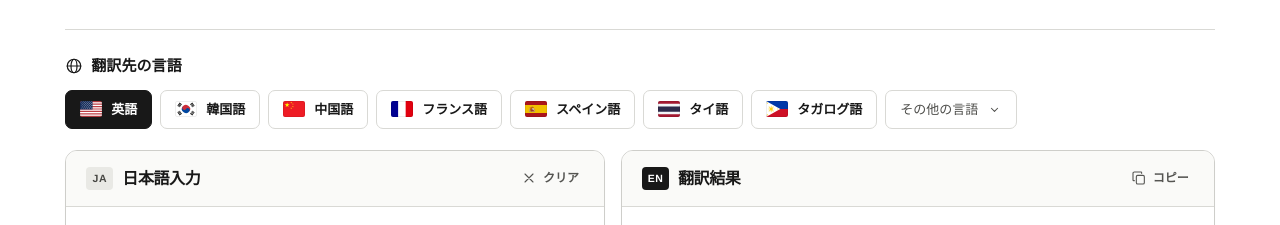
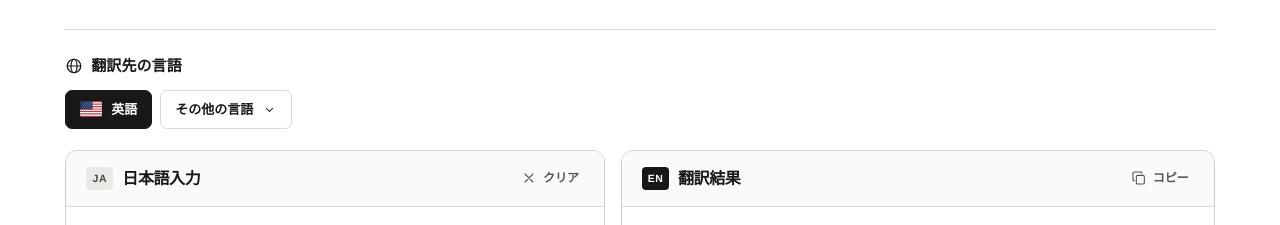
Before and after one commit to SayoShirotadu/sayo-website, a plain HTML site: page yomitora/index.html in a window 1280 px wide. Shown: the part 202-427 px from the top of the page. Drawn offline with Linux system fonts and the light colour scheme.

Commit message:
Keep English one tap away and group the other translation languages in a dropdown

```diff
--- a/yomitora/index.html
+++ b/yomitora/index.html
@@ -47,11 +47,14 @@ h1{font-size:clamp(36px,3.7vw,55px);line-height:1.28;letter-spacing:-.075em;font
 .language-list{display:flex;align-items:center;gap:8px;flex-wrap:wrap;margin-top:12px}
 .lang-chip{border:1px solid var(--line);border-radius:7px;min-height:39px;padding:7px 14px;display:inline-flex;align-items:center;justify-content:center;gap:9px;font-size:13px;font-weight:650;background:white;white-space:nowrap;transition:border-color .15s,background .15s}
 .flag{width:22px;height:16.5px;object-fit:cover;border-radius:2px;outline:1px solid #0001;outline-offset:-1px;display:block;flex:none}
-.lang-chip:hover,.phrase-card:hover,.country:hover{background:var(--soft);border-color:#91918c}
+.lang-chip:hover,.phrase-card:hover{background:var(--soft);border-color:#91918c}
 .lang-chip[aria-pressed="true"],.lang-chip.is-selected{background:var(--ink);border-color:var(--ink);color:white}
-.lang-chip.more{color:#4e4e4b;font-weight:550}
-.lang-chip.more.is-selected{color:white}
-.more .icon{width:15px;height:15px}
+.language-picker{position:relative}
+.language-caption{display:inline-flex;align-items:center;gap:inherit}
+.language-picker .icon{width:15px;height:15px}
+.language-picker select{position:absolute;inset:0;width:100%;height:100%;opacity:0;cursor:pointer;font:inherit}
+.language-picker select option{color:#181818;background:#fff}
+.language-picker:focus-within{outline:2px solid var(--ink);outline-offset:4px}
 .workspace{display:grid;grid-template-columns:minmax(0,1fr) minmax(0,1.1fr);gap:16px;align-items:stretch}
 .panel{border:1px solid #cececa;border-radius:12px;min-width:0;overflow:hidden;background:white;display:flex;flex-direction:column;box-shadow:0 2px 3px #00000003}
 .panel-header{display:flex;align-items:center;justify-content:space-between;gap:10px;padding:12px 18px 12px 20px;min-height:56px;border-bottom:1px solid var(--line);background:#fafaf8}
@@ -133,13 +136,6 @@ dialog::backdrop{background:rgb(22 22 20/.32)}
 .dialog-head{position:sticky;top:0;z-index:1;background:white;display:flex;align-items:center;justify-content:space-between;padding:17px 21px;border-bottom:1px solid var(--line)}
 .dialog-head h2{font-size:20px;font-weight:750}
 .icon-button{width:34px;height:34px}
-.country-grid{display:grid;grid-template-columns:repeat(2,minmax(0,1fr));gap:7px;padding:15px}
-.country{display:flex;align-items:center;text-align:left;gap:10px;padding:9px 11px;min-height:51px;border:1px solid transparent;border-radius:8px}
-.country[aria-pressed="true"]{background:var(--soft);border-color:var(--ink)}
-.country .flag{width:27px;height:20.25px}
-.country-text{display:grid;line-height:1.4}
-.country-text b{font-size:13px}.country-text small{font-size:11px;color:var(--muted)}
-.country .icon{margin-left:auto;width:15px;height:15px}
 .help-body{padding:20px 22px 23px}
 .help-body h3{font-size:15px;margin:16px 0 4px}
 .help-body h3:first-child{margin-top:0}
@@ -150,7 +146,8 @@ kbd{border-radius:3px;background:var(--soft);padding:1px 4px;font:inherit;font-s
 @media(min-width:1450px){.intro{padding-block:44px 40px}.output-body{min-height:255px}.language-section{padding-block:27px}.phrases{margin-top:32px}}
 @media(max-width:1000px){.wrap{width:calc(100% - 56px)}.intro{padding:29px 0}.workspace{gap:12px}.lang-chip{padding:7px 11px}.input-pad{padding:18px 17px 8px}.input-actions{padding:12px 17px 16px}.output-body{padding:18px 16px;min-height:222px}.word-row{gap:15px 12px}.phrase-card{padding:12px}.panel-header{padding-inline:14px}.word-lines{margin-bottom:19px}}
 @media(max-width:740px){.wrap{width:calc(100% - 32px);max-width:580px}.top-inner{height:54px}.brand{font-size:19px}.brand img{width:29px;height:29px}.intro{gap:12px;padding:23px 0 21px}.intro p{font-size:12px;margin-top:8px}.reading-key{display:none}h1{font-size:35px}.language-section{padding:17px 0 15px}.language-list{gap:6px;margin-top:9px}.lang-chip{font-size:12px;min-height:35px;padding:5px 9px;gap:6px}.flag{width:19px;height:14.25px}.workspace{grid-template-columns:1fr;gap:12px}.panel-header{min-height:45px;padding:8px 13px}.panel-header h2{font-size:15px}.input-pad{min-height:91px;padding:13px 15px 3px}textarea{font-size:19px;min-height:56px;height:56px;flex:none}.counter{margin-top:0}.input-actions{padding:8px 14px 13px}.primary{min-height:38px}.output-body{min-height:186px;padding:17px 15px 15px}.foreign{font-size:32px}.word-lines{margin:0 0 18px}.word-row{gap:15px 13px}.phrases{margin-top:22px}.phrase-list{grid-template-columns:repeat(2,minmax(0,1fr));gap:8px}.phrase-card{min-height:66px}.page-note{margin:18px 0 24px}.partial-note{margin:0 15px 12px}}
-@media(max-width:370px){.wrap{width:calc(100% - 24px)}.country-grid{grid-template-columns:1fr}.phrase-card strong{font-size:12px}.word-row{column-gap:10px}.word .foreign{font-size:28px}}
+@media(max-width:370px){.wrap{width:calc(100% - 24px)}.phrase-card strong{font-size:12px}.word-row{column-gap:10px}.word .foreign{font-size:28px}}
+@media(pointer:coarse){.lang-chip{min-height:44px}.language-picker select{font-size:16px}}
 @media(prefers-reduced-motion:reduce){*,*:before,*:after{animation-duration:1.5s!important;transition:none!important}}
 
 </style>
@@ -192,8 +189,15 @@ kbd{border-radius:3px;background:var(--soft);padding:1px 4px;font:inherit;font-s
 
     <section class="language-section" aria-labelledby="language-title">
       <h2 id="language-title" class="section-label"><svg class="icon"><use href="#ic-globe"/></svg>翻訳先の言語</h2>
-      <div id="languages" class="language-list" aria-labelledby="language-title">
-        <button id="more-languages" class="lang-chip more" type="button" aria-haspopup="dialog"><span id="more-name">その他の言語</span><svg class="icon"><use href="#ic-chevron"/></svg></button>
+      <div class="language-list" role="group" aria-labelledby="language-title">
+        <button id="english-language" class="lang-chip" type="button" aria-label="英語（アメリカ）" aria-pressed="true">英語</button>
+        <div id="language-picker" class="lang-chip language-picker">
+          <span id="language-caption" class="language-caption" aria-hidden="true">その他の言語</span>
+          <svg class="icon" aria-hidden="true"><use href="#ic-chevron"/></svg>
+          <select id="other-language" aria-label="その他の言語">
+            <option value="" selected disabled hidden>その他の言語</option>
+          </select>
+        </div>
       </div>
     </section>
 
@@ -266,10 +270,6 @@ kbd{border-radius:3px;background:var(--soft);padding:1px 4px;font:inherit;font-s
     <footer class="page-note"><svg class="icon small"><use href="#ic-info"/></svg>カタカナの太字は、強めに読む音です。</footer>
   </main>
 
-  <dialog id="language-dialog" aria-labelledby="picker-title">
-    <div class="dialog-head"><h2 id="picker-title">翻訳先を選ぶ</h2><button class="icon-button" data-close="language-dialog" type="button" aria-label="閉じる"><svg class="icon"><use href="#ic-close"/></svg></button></div>
-    <div id="country-list" class="country-grid"></div>
-  </dialog>
   <dialog id="profile-dialog" aria-labelledby="profile-title">
     <div class="dialog-head"><h2 id="profile-title">話し方の設定</h2><button class="icon-button" type="button" data-close="profile-dialog" aria-label="閉じる"><svg class="icon"><use href="#ic-close"/></svg></button></div>
     <div class="profile-body">
@@ -325,7 +325,6 @@ const languages = [
 ];
 
 const langById = new Map(languages.map(entry => [entry.id, entry]));
-const featured = languages.slice(0, 7);
 
 
 const snippets = [
@@ -1873,8 +1872,10 @@ const byId=id=>document.getElementById(id);
 const source=byId("source"), manual=byId("translate"), automatic=byId("auto");
 const words=byId("words"), literal=byId("literal"), literalBox=byId("literal-box");
 const message=byId("message"), partialNote=byId("partial-note"), copy=byId("copy"), speak=byId("speak");
-const picker=byId("language-dialog");
-let lang=langById.get(readSetting("language"))||languages[0];
+const englishLanguage=langById.get("en");
+const englishButton=byId("english-language");
+const otherLanguages=byId("other-language");
+let lang=langById.get(readSetting("language"))||englishLanguage;
 let speaker=readSetting("guest-default")==="male"?"male":"female",speakerOverride=false;
 let activeResult=null,revision=0,timer,controller,composing=false,copyTimer,speech;
 const filePreview=window.self!==window.top && [location.href,document.referrer,...(location.ancestorOrigins||[])].some(url=>url.startsWith("about:")||/web-sandbox\.oaiusercontent\.com|chatgpt\.com\/library/.test(url));
@@ -1901,44 +1902,32 @@ function button(className){const b=element("button",className);b.type="button";r
 function announce(text){byId("live").textContent=text;}
 function choose(language){
   lang=language;writeSetting("language",lang.id);updateLanguage();
-  if(picker.open)picker.close();
   run(true);
 }
-for(const language of featured){
-  const b=button("lang-chip");
-  b.dataset.language=language.id;b.setAttribute("aria-label",language.name+"（"+language.country+"）");
-  b.title=language.country+"・"+language.name;
-  b.append(flag(language),element("span","",language.name));
-  b.addEventListener("click",()=>choose(language));
-  byId("languages").insertBefore(b,byId("more-languages"));
-}
+englishButton.prepend(flag(englishLanguage));
+englishButton.addEventListener("click",()=>choose(englishLanguage));
 for(const language of languages){
-  const b=button("country");b.dataset.language=language.id;
-  const name=element("span","country-text");
-  name.append(element("b","",language.name),element("small","",language.country));
-  b.append(flag(language),name,icon("check"));
-  b.addEventListener("click",()=>choose(language));byId("country-list").append(b);
-}
+  if(language.id===englishLanguage.id)continue;
+  const option=element("option","",language.name+"（"+language.country+"）");
+  option.value=language.id;
+  otherLanguages.append(option);
+}
+otherLanguages.addEventListener("change",()=>choose(langById.get(otherLanguages.value)));
 function updateLanguage(){
-  for(const b of document.querySelectorAll("[data-language]")){
-    const selected=b.dataset.language===lang.id;b.setAttribute("aria-pressed",String(selected));
-    if(b.classList.contains("country"))b.querySelector("svg").style.visibility=selected?"visible":"hidden";
-  }
-  const secondary=!featured.includes(lang),more=byId("more-languages");
-  more.classList.toggle("is-selected",secondary);
-  byId("more-name").textContent=secondary?lang.name:"その他の言語";
-  more.querySelector("img")?.remove();
-  if(secondary)more.prepend(flag(lang));
-  more.setAttribute("aria-label",secondary?"現在は"+lang.country+"の"+lang.name+"。翻訳先を選ぶ":"その他の国・地域と言語を選ぶ");
+  const isEnglish=lang.id===englishLanguage.id;
+  englishButton.setAttribute("aria-pressed",String(isEnglish));
+  otherLanguages.value=isEnglish?"":lang.id;
+  byId("language-picker").classList.toggle("is-selected",!isEnglish);
+  const caption=byId("language-caption");
+  if(isEnglish){
+    caption.textContent="その他の言語";
+  }else{
+    caption.replaceChildren(flag(lang),lang.name);
+  }
   byId("target-code").textContent=lang.code;
   words.lang=lang.locale;
 }
-function openDialog(id){
-  const d=byId(id);d.showModal();
-  if(id==="language-dialog")d.querySelector('[aria-pressed="true"]')?.focus();
-}
-byId("more-languages").addEventListener("click",()=>openDialog("language-dialog"));
-byId("help-open").addEventListener("click",()=>openDialog("help-dialog"));
+byId("help-open").addEventListener("click",()=>byId("help-dialog").showModal());
 document.querySelectorAll("[data-close]").forEach(b=>b.addEventListener("click",()=>byId(b.dataset.close).close()));
 document.querySelectorAll("dialog").forEach(d=>d.addEventListener("click",e=>{
   if(e.target!==d)return;
```
